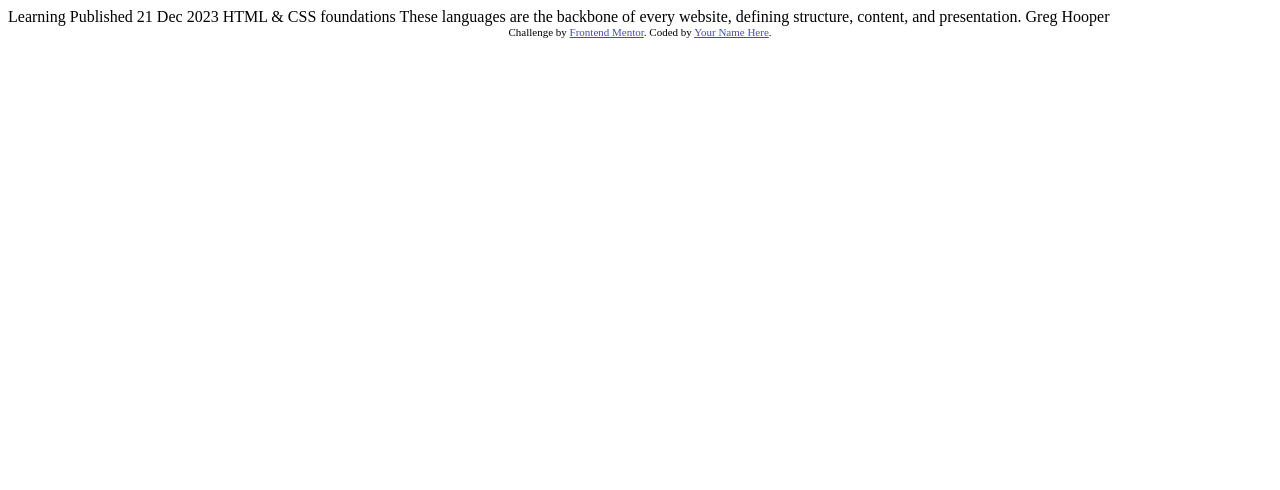
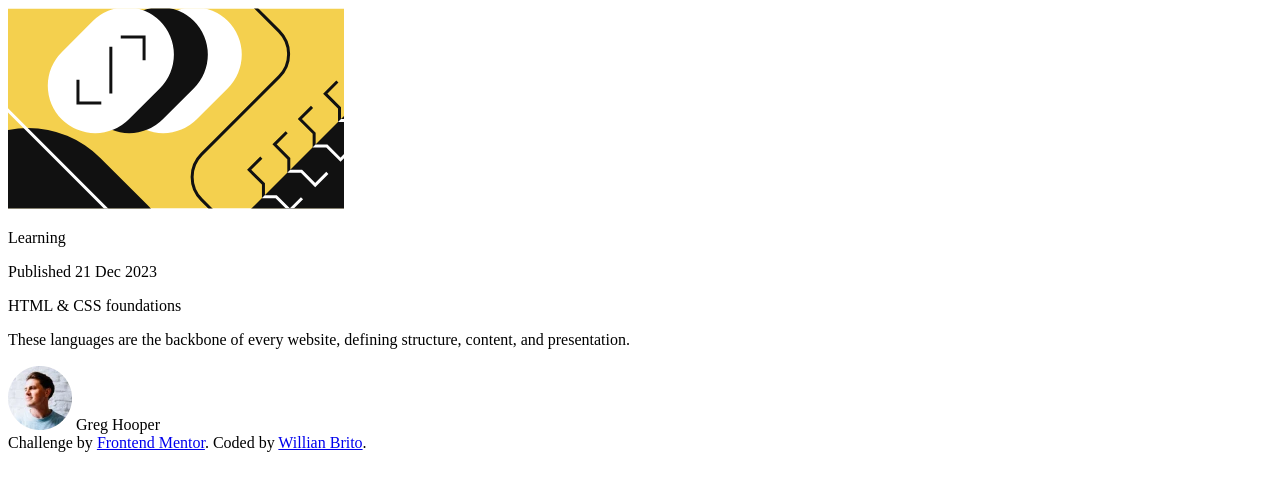
Before and after one commit to kennedy-brito/blog-preview-card, a plain HTML site: page index.html in a window 1280 px wide. Drawn offline with Linux system fonts and the light colour scheme.

Commit message:
html structure

```diff
--- a/index.html
+++ b/index.html
@@ -8,27 +8,42 @@
 
   <title>Frontend Mentor | Blog preview card</title>
 
-  <!-- Feel free to remove these styles or customise in your own stylesheet 👍 -->
-  <style>
-    .attribution { font-size: 11px; text-align: center; }
-    .attribution a { color: hsl(228, 45%, 44%); }
-  </style>
 </head>
 <body>
 
-  Learning
+  <div class="card">
 
-  Published 21 Dec 2023
+    <img src="./assets/images/illustration-article.svg" alt="" class="card-image">
 
-  HTML & CSS foundations
+    <p class="category">
+      Learning
+    </p>
 
-  These languages are the backbone of every website, defining structure, content, and presentation.
+    <p class="publication-date">
+      Published 21 Dec 2023
+    </p>
 
-  Greg Hooper
+    <p class="card-title">
+      HTML & CSS foundations
+    </p>
+
+    <p class="card-content">
+      These languages are the backbone of every website, defining structure, content, and presentation.
+    </p>
+
+    <span class="author">
+      <img src="./assets/images/image-avatar.webp" alt="" class="author-image">
+
+      <span class="author-name">
+        Greg Hooper
+      </span>
+
+    </span>
+  </div>
 
   <div class="attribution">
     Challenge by <a href="https://www.frontendmentor.io?ref=challenge" target="_blank">Frontend Mentor</a>.
-    Coded by <a href="#">Your Name Here</a>.
+    Coded by <a href="#">Willian Brito</a>.
   </div>
 </body>
 </html>
--- /dev/null
+++ b/style.css
@@ -0,0 +1,8 @@
+.attribution {
+  font-size: 11px;
+  text-align: center;
+}
+
+.attribution a {
+  color: hsl(228, 45%, 44%);
+}
```
